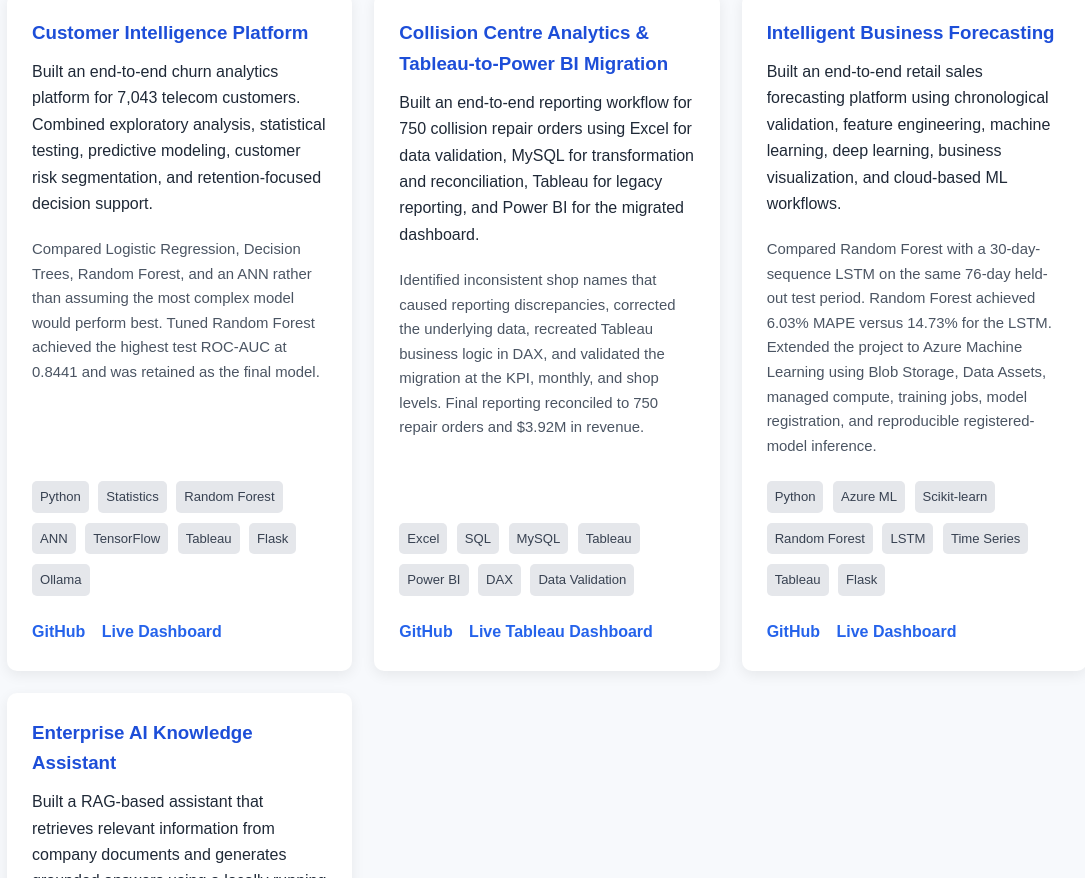
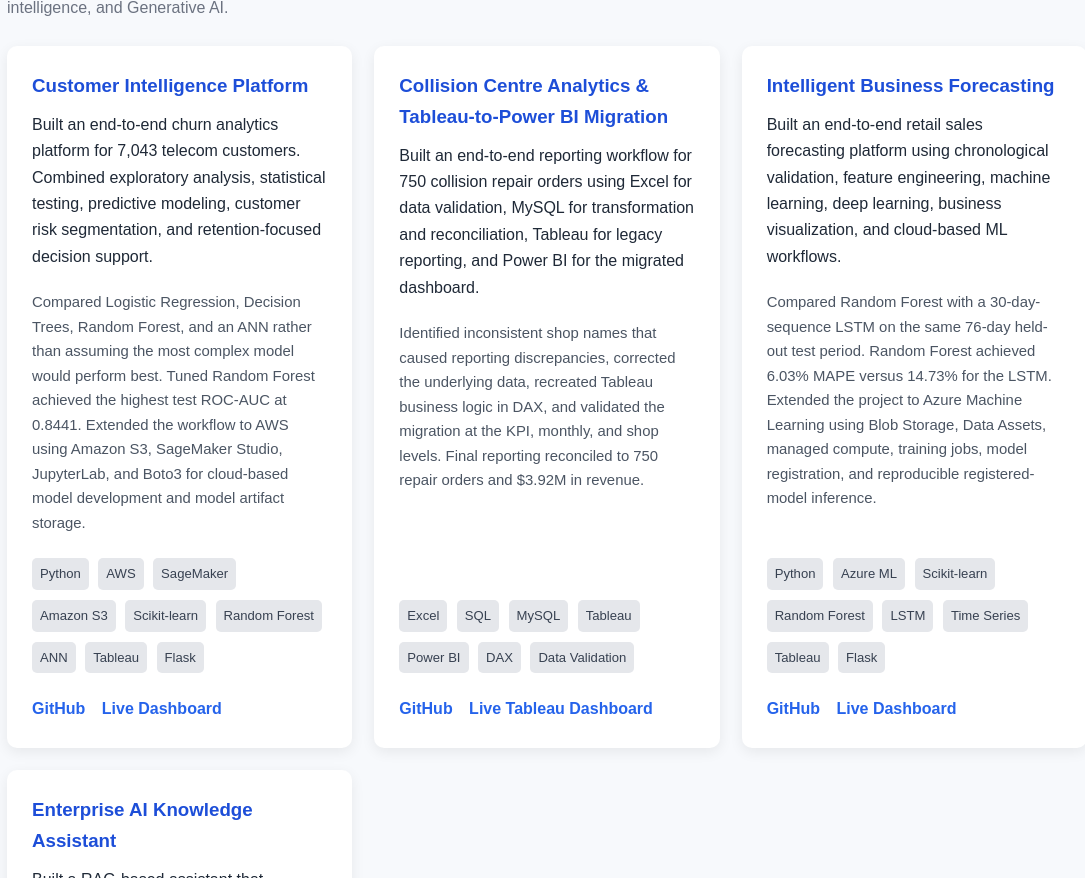
Before and after one commit to SG29uofa/SG29uofa.github.io, a plain HTML site: page index.html in a window 1280 px wide. Shown: the part 1915-2793 px from the top of the page, without its empty margins (93-1178 px from the left). Drawn offline with Linux system fonts and the light colour scheme.

Commit message:
Update index.html

```diff
--- a/index.html
+++ b/index.html
@@ -275,9 +275,9 @@
         exploring and cleaning data, testing statistical relationships,
         engineering features, comparing machine-learning and neural-network
         approaches, evaluating model performance, and turning results into
-        dashboards and applications. I have also been expanding these workflows
-        into Azure Machine Learning for cloud-based model training, registration,
-        and reproducible inference.
+        dashboards and applications. I have also been extending these workflows
+        into AWS and Azure for cloud-based machine-learning development,
+        model training, registration, artifact storage, and reproducible inference.
       </p>
 
       <p>
@@ -345,6 +345,7 @@
       <div class="skills-card">
         <h3>Cloud & MLOps</h3>
         <p>
+          AWS, Amazon S3, Amazon SageMaker Studio, Boto3,
           Azure Machine Learning, Azure Blob Storage, Azure ML Data Assets,
           Azure ML Compute, Model Registry, ML Training & Inference Jobs
       </p>
@@ -394,18 +395,21 @@
           Compared Logistic Regression, Decision Trees, Random Forest,
           and an ANN rather than assuming the most complex model would
           perform best. Tuned Random Forest achieved the highest test
-          ROC-AUC at 0.8441 and was retained as the final model.
-        </p>
+          ROC-AUC at 0.8441. Extended the workflow to AWS using Amazon S3,
+          SageMaker Studio, JupyterLab, and Boto3 for cloud-based model
+          development and model artifact storage.
+      </p>
 
         <div class="tag-list">
           <span class="tag">Python</span>
-          <span class="tag">Statistics</span>
+          <span class="tag">AWS</span>
+          <span class="tag">SageMaker</span>
+          <span class="tag">Amazon S3</span>
+          <span class="tag">Scikit-learn</span>
           <span class="tag">Random Forest</span>
           <span class="tag">ANN</span>
-          <span class="tag">TensorFlow</span>
           <span class="tag">Tableau</span>
           <span class="tag">Flask</span>
-          <span class="tag">Ollama</span>
         </div>
 
         <div class="project-links">
```
